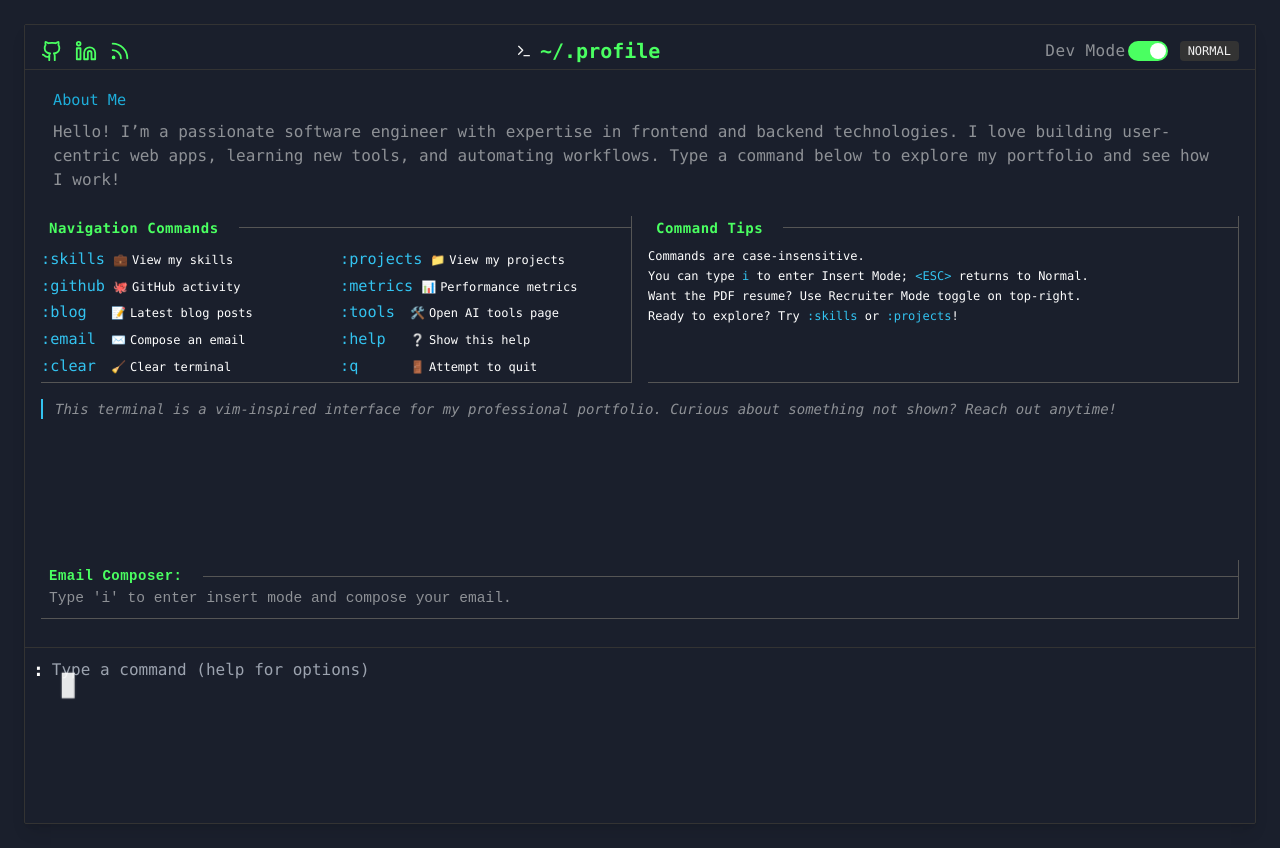
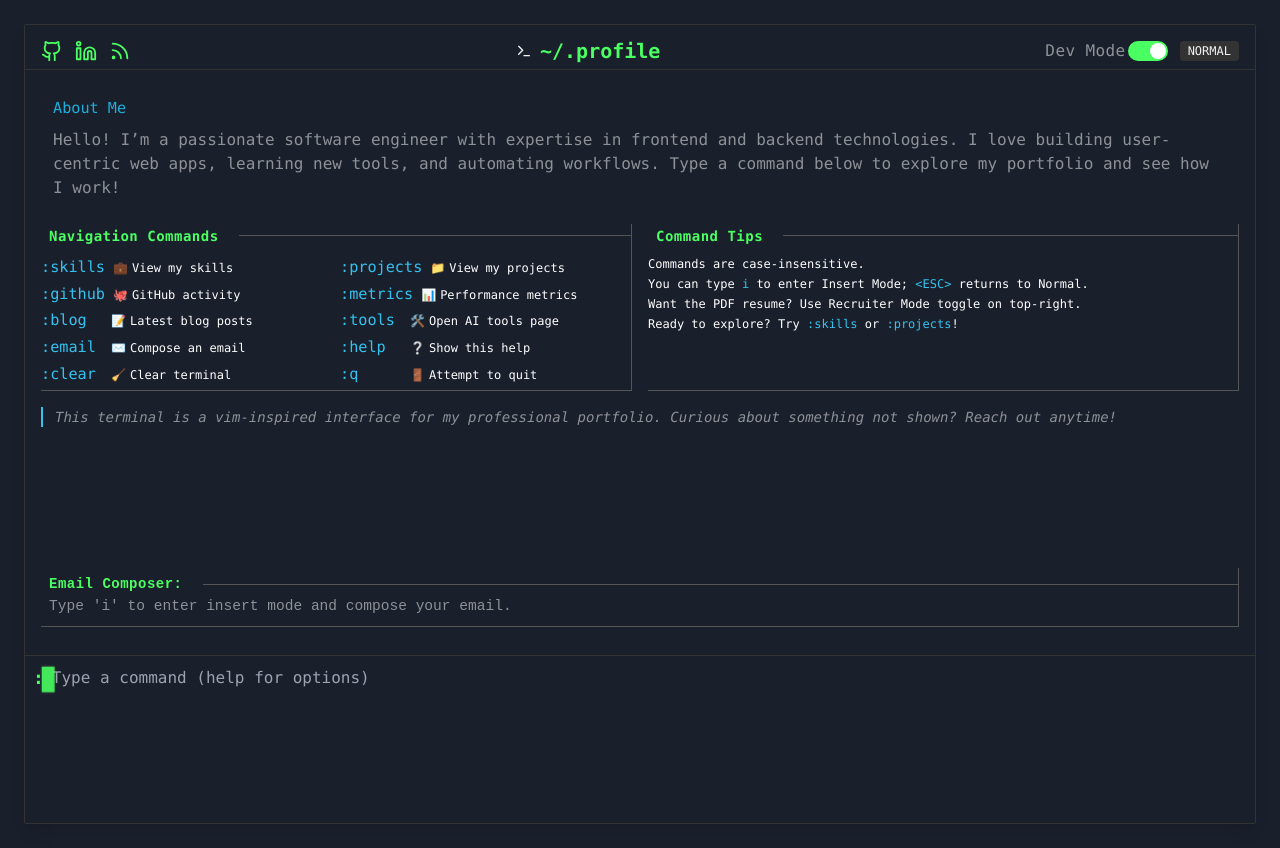
Before and after one commit to kannandreams/kannandreams.github.io, a React (Vite) app: page / in a window 1280 px wide. Built offline with nearby package versions, Linux system fonts and the light colour scheme.

Commit message:
Fix: Restore bright green cursor
Reverts the cursor color and placement changes.

```diff
--- a/src/components/VimCommandLine.tsx
+++ b/src/components/VimCommandLine.tsx
@@ -1,4 +1,3 @@
-
 import React, { useState, useEffect, useRef, KeyboardEvent } from "react";
 
 interface VimCommandLineProps {
@@ -19,14 +18,12 @@ const VimCommandLine: React.FC<VimCommandLineProps> = ({
   const [historyIndex, setHistoryIndex] = useState(-1);
   const inputRef = useRef<HTMLInputElement>(null);
 
-  // Focus input on component mount and when mode changes
   useEffect(() => {
     if (inputRef.current) {
       inputRef.current.focus();
     }
   }, [mode]);
 
-  // Handle command submission
   const handleSubmit = (e: React.FormEvent) => {
     e.preventDefault();
 
@@ -36,7 +33,6 @@ const VimCommandLine: React.FC<VimCommandLineProps> = ({
         : `:${command.trim()}`;
       onExecuteCommand(commandToSend);
 
-      // Add to history if not repeat
       if (
         commandHistory.length === 0 ||
         commandHistory[commandHistory.length - 1] !== commandToSend
@@ -49,9 +45,7 @@ const VimCommandLine: React.FC<VimCommandLineProps> = ({
     }
   };
 
-  // Handle keyboard navigation for command history
   const handleKeyDown = (e: KeyboardEvent<HTMLInputElement>) => {
-    // ESC key
     if (e.key === "Escape") {
       if (mode === "insert") {
         setMode("normal");
@@ -61,7 +55,6 @@ const VimCommandLine: React.FC<VimCommandLineProps> = ({
       return;
     }
 
-    // History navigation
     if (e.key === "ArrowUp") {
       e.preventDefault();
       if (commandHistory.length > 0) {
@@ -88,9 +81,8 @@ const VimCommandLine: React.FC<VimCommandLineProps> = ({
   return (
     <div className="terminal-footer border-t border-terminal-border p-2">
       <form onSubmit={handleSubmit} className="flex items-center font-mono">
-        {/* Updated: Replace $ with : prompt, color white */}
         <span
-          className="terminal-prompt mr-2 text-white font-bold select-none text-lg"
+          className="terminal-prompt mr-2 text-terminal-bright-green font-bold select-none text-lg"
           style={{
             fontFamily:
               "'JetBrains Mono', Menlo, Monaco, 'Courier New', monospace",
@@ -120,17 +112,19 @@ const VimCommandLine: React.FC<VimCommandLineProps> = ({
                 "'JetBrains Mono', Menlo, Monaco, 'Courier New', monospace",
             }}
           />
-          {/* Custom block caret with breathing animation */}
           <span
             className="terminal-caret block-caret-breath"
             style={{
-              color: "#fff",
+              color: "var(--terminal-bright-green)",
+              display: "inline-block",
+              position: "absolute",
+              left: "calc(-1ch)",
+              opacity: 0.9,
+              fontSize: "1.27em",
+              fontWeight: "bold",
+              pointerEvents: "none",
               background: "none",
-              position: "absolute",
-              left: `calc(${command.length}ch + 8px)`,
-              pointerEvents: "none",
-              top: "50%",
-              transform: "translateY(-55%)"
+              animation: "block-caret-breath 1s ease-in-out infinite"
             }}
           >
             █
```
